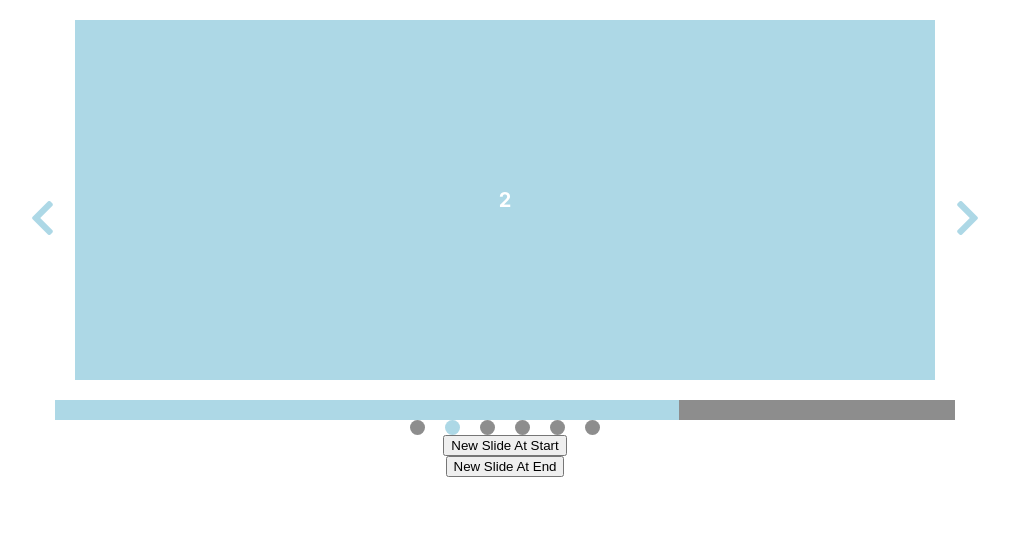
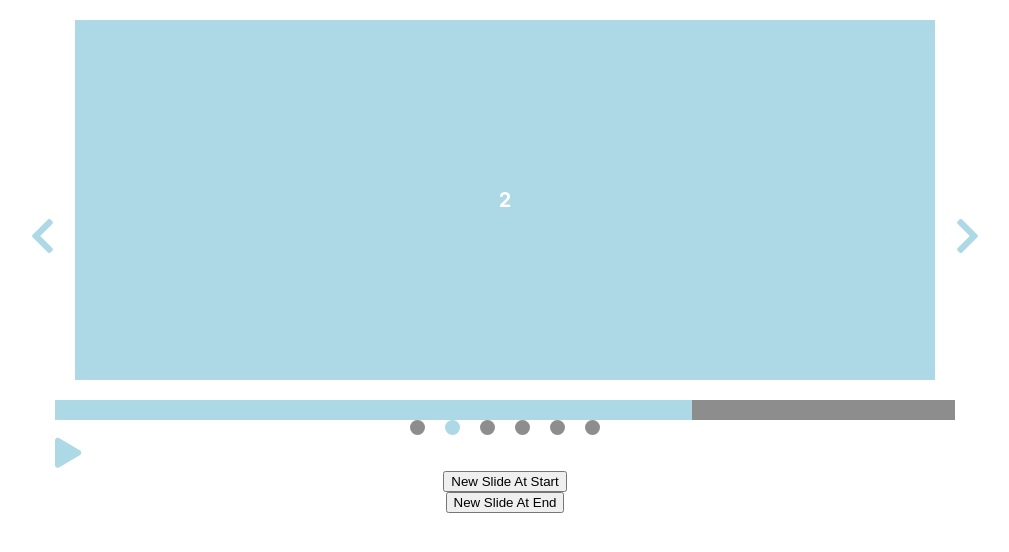
Before and after one commit to SurokDima/pet-react-slider, a React (Create React App) app: page / in a window 1280 px wide. Shown: the top 552 px of the page, without its empty margins (135-1144 px from the left). Built offline with nearby package versions, Linux system fonts and the light colour scheme.

Commit message:
Add Pause/Play button

```diff
--- a/src/components/Carousel/Carousel.tsx
+++ b/src/components/Carousel/Carousel.tsx
@@ -34,6 +34,7 @@ import DotsProvider from '../DotsProvider/DotsProvider';
 import classes from '../../styles/Carousel.module.scss';
 import ProgressBar from '../ProgressBar/ProgressBar';
 import { CircularOffset } from '../../helpers/CircularOffset';
+import PauseButton from '../PauseButton/PauseButton';
 
 export default function Carousel(userProps: ICarouselProps) {
   // Merge props
@@ -136,7 +137,7 @@ export default function Carousel(userProps: ICarouselProps) {
   const slideLeftCallback = useCallback(() => slide(Directions.Left), [slide]);
 
   // Use autoplay function
-  const [isPlay] = useAutoplay(
+  const [isPlay, setIsPlay] = useAutoplay(
     props.autoplay,
     props.autoplaySpeed,
     circularOffset.offset,
@@ -144,7 +145,7 @@ export default function Carousel(userProps: ICarouselProps) {
     slideRightCallback
   );
 
-  // Watch for children chagnes
+  // Watch for children changes
   useDynamicChildren(
     props.children,
     props.startOffset,
@@ -157,9 +158,10 @@ export default function Carousel(userProps: ICarouselProps) {
 
   const animProgress = useAnimProgress(
     props.autoplaySpeed * 1000,
-    props.useProgress,
+    props.useProgress && isPlay,
     circularOffset.offset,
-    animation.isSliding
+    animation.isSliding,
+    props.animationDuration
   );
 
   const slidesProps: ISlidesProps = {
@@ -213,6 +215,11 @@ export default function Carousel(userProps: ICarouselProps) {
           {props.nextButton.children}
         </ControlButton>
       )}
+      {props.pauseButton
+        ? props.pauseButton(isPlay, setIsPlay)
+        : props.usePauseButton && (
+            <PauseButton isPlay={isPlay} setIsPlay={setIsPlay} />
+          )}
     </div>
   );
 }
@@ -263,9 +270,15 @@ export interface ICarouselProps {
 
   useProgress?: boolean;
   useDotsProvider?: boolean;
+  usePauseButton?: boolean;
 
-  dotsProvider?: ((dots: IDot[], animProgress?: IAnimProgress) => ReactNode) | null;
+  dotsProvider?:
+    | ((dots: IDot[], animProgress?: IAnimProgress) => ReactNode)
+    | null;
   progressBar?: ((animProgress: IAnimProgress) => ReactNode) | null;
+  pauseButton?:
+    | ((isPlay: boolean, setIsPlay: (arg: boolean) => void) => ReactNode)
+    | null;
 
   controllButtonLeft?: ((onClickHandler: () => void) => ReactNode) | null;
   controllButtonRight?: ((onClickHandler: () => void) => ReactNode) | null;
--- a/src/components/Carousel/carouselDefaultProps.ts
+++ b/src/components/Carousel/carouselDefaultProps.ts
@@ -14,9 +14,11 @@ const carouselDefaultProps: Required<ICarouselProps> = {
 
   useProgress: false,
   useDotsProvider: false,
+  usePauseButton: true,
 
   dotsProvider: null,
   progressBar: null,
+  pauseButton: null,
   controllButtonLeft: null,
   controllButtonRight: null,
 };
--- /dev/null
+++ b/src/components/PauseButton/PauseButton.tsx
@@ -0,0 +1,24 @@
+import { relative } from 'path';
+import classes from '../../styles/PauseButton.module.scss';
+
+export default function PauseButton({ isPlay, setIsPlay }: IPauseButtonProps) {
+  const pauseCls = ['fas fa-pause'];
+  const playCls = ['fas fa-play'];
+  const stubCls = ['fas fa-play', classes.stub];
+
+  if (isPlay) playCls.push(classes.active);
+  else pauseCls.push(classes.active);
+
+  return (
+    <div className={classes.pauseButton} onClick={() => setIsPlay(!isPlay)}>
+      <i className={pauseCls.join(' ')} />
+      <i className={playCls.join(' ')} />
+      <i className={stubCls.join(' ')} />
+    </div>
+  );
+}
+
+interface IPauseButtonProps {
+  isPlay: boolean;
+  setIsPlay: (isPlay: boolean) => void;
+}
--- a/src/helpers/hooks.ts
+++ b/src/helpers/hooks.ts
@@ -206,11 +206,10 @@ export default function useProgress(
   setProgress: (progress: number) => void
 ): void {
   useEffect(() => {
-    if(isUsedProgress) {
+    if (isUsedProgress) {
       setProgress(0);
 
       if (anim) {
-
         let start = 0;
         let reqId = 0;
 
@@ -233,35 +232,43 @@ export default function useProgress(
 }
 
 export interface IAnimProgress {
-  transition: string,
-  progress: number,
+  transition: string;
+  progress: number;
 }
 
-export function useAnimProgress(time: number, anim: boolean, currentOffset: number, isSliding: boolean) {
+export function useAnimProgress(
+  time: number,
+  anim: boolean,
+  currentOffset: number,
+  isSliding: boolean,
+  animationDuration: number,
+) {
   const [animProgress, setAnimProgress] = useState<IAnimProgress>({
     transition: '',
     progress: 0,
   });
   useEffect(() => {
-    if(anim) {
-      if(isSliding) {
-        setAnimProgress({
-          transition: '',
-          progress: 0,
-        })
-      } else {
-        setAnimProgress({
-          transition: `width ${time}ms linear`,
-          progress: 1,
-        })
-        const timer = setTimeout(() => setAnimProgress({
-          transition: '',
-          progress: 0,
-        }), time);
-        return () => clearTimeout(timer);
-      }
+    setAnimProgress({
+      transition: `width ${animationDuration}s`,
+      progress: 0,
+    });
+
+    if (anim && !isSliding) {
+      setAnimProgress({
+        transition: `width ${time}ms linear`,
+        progress: 1,
+      });
+      const timer = setTimeout(
+        () =>
+          setAnimProgress({
+            transition: '',
+            progress: 0,
+          }),
+        time
+      );
+      return () => clearTimeout(timer);
     }
-  }, [time, anim, currentOffset, isSliding])
+  }, [time, anim, currentOffset, isSliding]);
 
   return animProgress;
 }
--- /dev/null
+++ b/src/styles/PauseButton.module.scss
@@ -0,0 +1,35 @@
+.pauseButton {
+  font-size: 30px;
+  color: lightblue;
+  position: relative;
+  display: inline-block;
+
+  i {
+    opacity: 0;
+    transition: opacity 0.5s;
+
+    cursor: pointer;
+
+    position: absolute;
+    top: 50%;
+    left: 50%;
+    transform: translate(-50%, -50%);
+
+    &.active {
+      opacity: 1;
+    }
+
+    &.stub {
+      transform: translate(0, 0);
+      top: 0;
+      left: 0;
+      color: transparent;
+      position: relative;
+    }
+
+    &:hover {
+      color: lighten(lightblue, 5%)
+    }
+
+  }
+}
```
